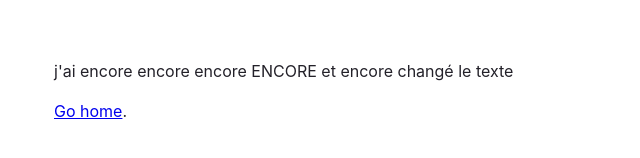
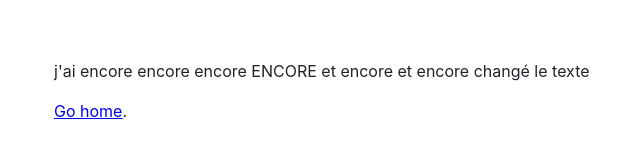
Before and after one commit to claireprvst/test_devop2, a Gatsby site: page /about in a window 1280 px wide. Shown: the part 146-304 px from the top of the page, 50-690 px from the left. Built offline with nearby package versions, Linux system fonts and the light colour scheme; Gatsby itself is replaced by a stand-in of ours.

Commit message:
change text(6)

```diff
--- a/src/pages/about.js
+++ b/src/pages/about.js
@@ -32,7 +32,7 @@ const aboutPage = () => {
             <h1 style={headingStyles}>Test</h1>
             <p style={paragraphStyles}>
 
-                j'ai encore encore encore ENCORE et encore changé le texte
+                j'ai encore encore encore ENCORE et encore et encore changé le texte
                 <br />
                 <br />
                 <Link to="/">Go home</Link>.
```
